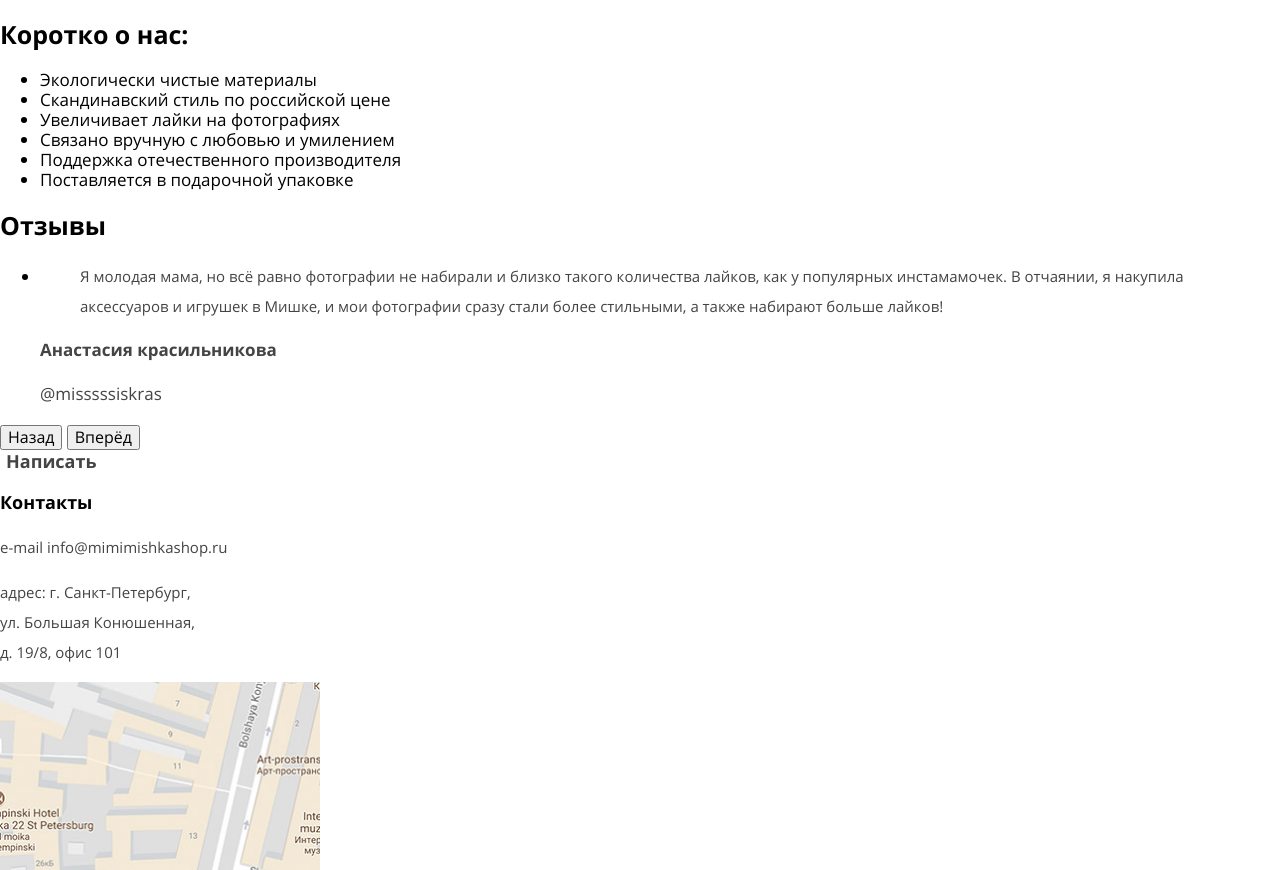
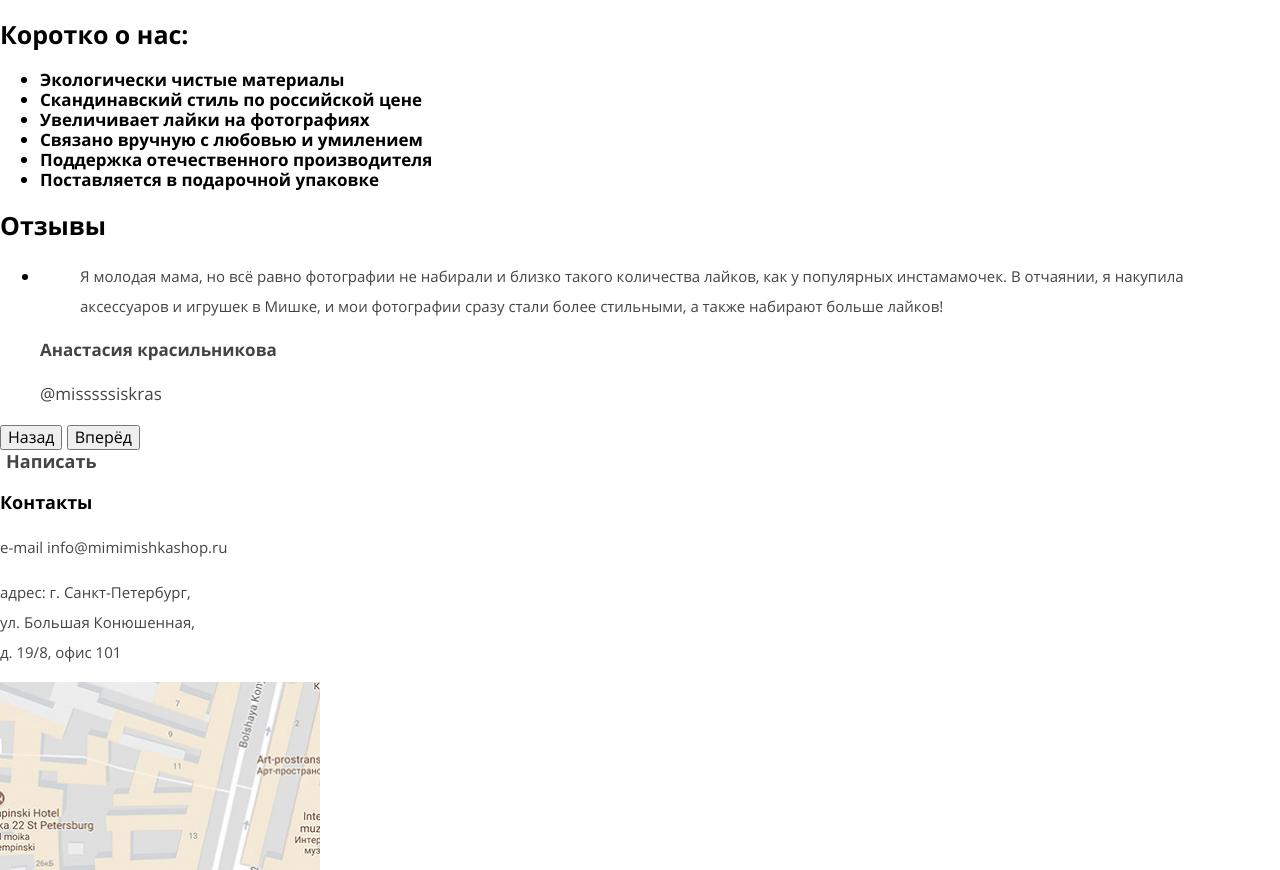
Before and after one commit to pdrobyshev/521641-mishka-16, a website: page source/index.html in a window 1280 px wide. Shown: the part 846-1716 px from the top of the page. Drawn offline with nearby package versions, Linux system fonts and the light colour scheme; files that its build step writes are made by us from their sources.

Commit message:
добавил семейство шрифтов для about-us__item

```diff
--- a/source/sass/blocks/_about-us.scss
+++ b/source/sass/blocks/_about-us.scss
@@ -6,6 +6,8 @@
 }
 
 .about-us__item {
+  font-family: "Open Sans Bold", "Arial", sans-serif;
+  font-weight: 700;
   font-size: 17px;
   line-height: 20px;
 }
```
